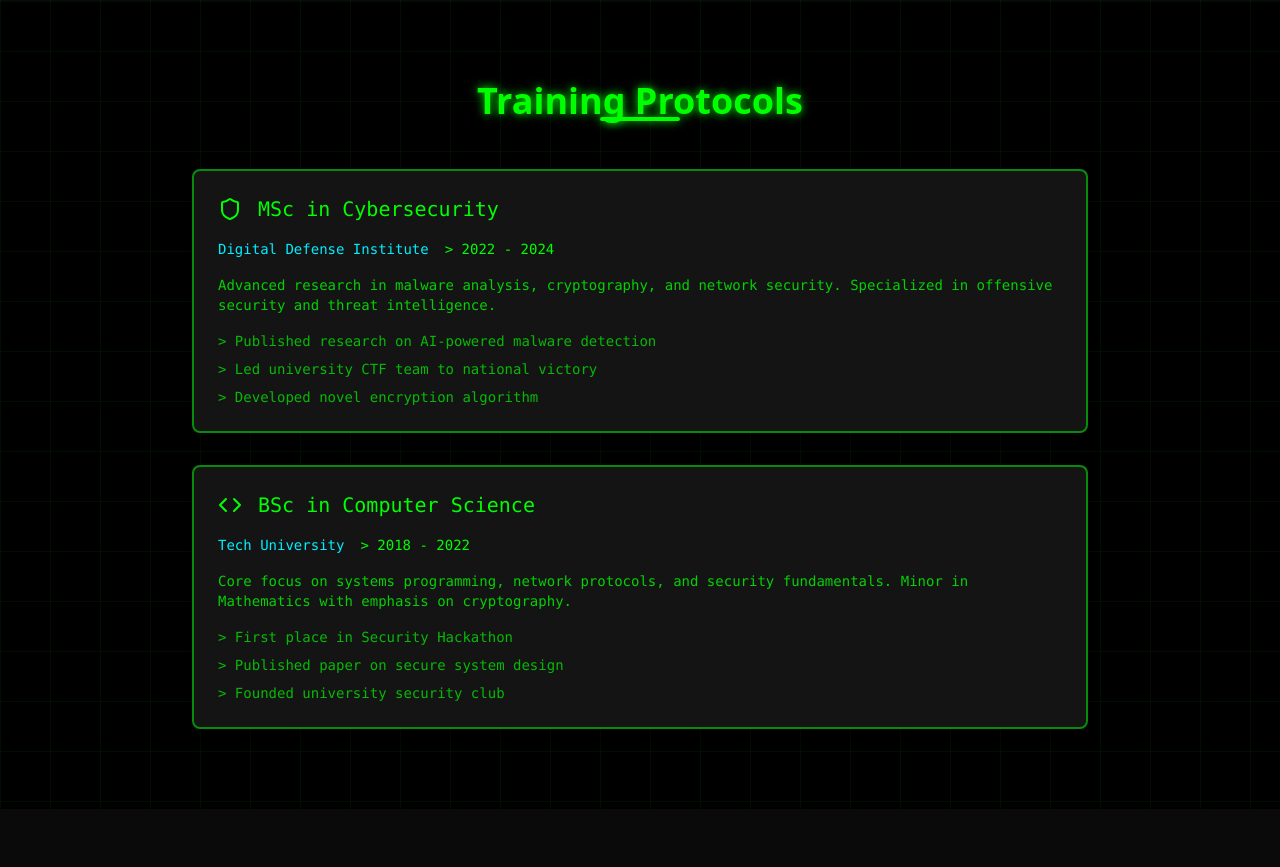
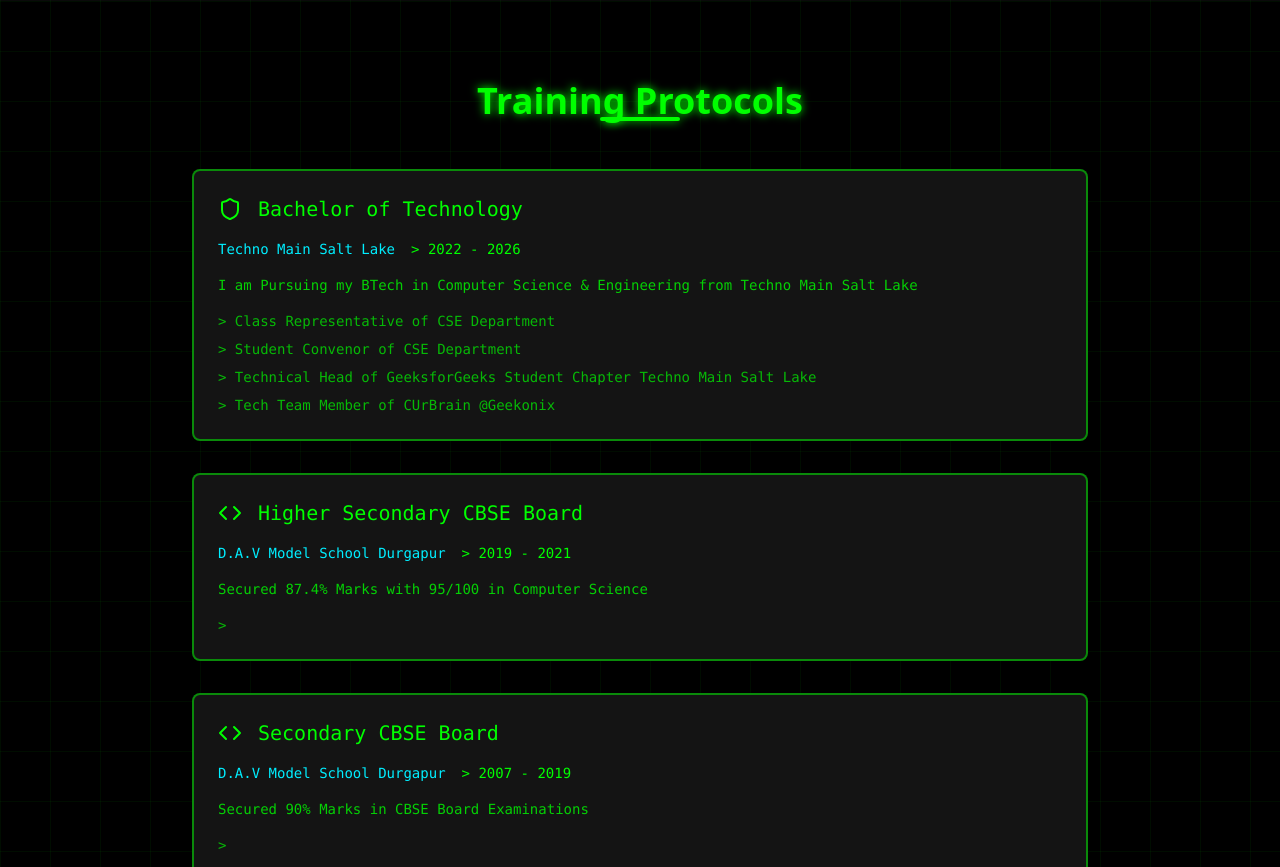
Before and after one commit to SamyakMishra072/Portfolio, a React (Vite) app: page / in a window 1280 px wide. Shown: the part 3793-4660 px from the top of the page. Built offline with nearby package versions, Linux system fonts and the light colour scheme.

Commit message:
EDUCATION

```diff
--- a/package.json
+++ b/package.json
@@ -33,6 +33,6 @@
     "tailwindcss": "^3.4.1",
     "typescript": "^5.5.3",
     "typescript-eslint": "^8.3.0",
-    "vite": "^5.4.14"
+    "vite": "^5.4.18"
   }
 }
--- a/src/components/Education.tsx
+++ b/src/components/Education.tsx
@@ -3,27 +3,36 @@ import { GraduationCap, Terminal, Code, Shield } from 'lucide-react';
 export function Education() {
   const education = [
     {
-      degree: 'MSc in Cybersecurity',
-      institution: 'Digital Defense Institute',
-      period: '2022 - 2024',
+      degree: 'Bachelor of Technology',
+      institution: 'Techno Main Salt Lake',
+      period: '2022 - 2026',
       icon: <Shield className="w-6 h-6" />,
-      description: 'Advanced research in malware analysis, cryptography, and network security. Specialized in offensive security and threat intelligence.',
+      description: 'I am Pursuing my BTech in Computer Science & Engineering from Techno Main Salt Lake',
       achievements: [
-        'Published research on AI-powered malware detection',
-        'Led university CTF team to national victory',
-        'Developed novel encryption algorithm'
+        'Class Representative of CSE Department',
+        'Student Convenor of CSE Department',
+        'Technical Head of GeeksforGeeks Student Chapter Techno Main Salt Lake',
+        'Tech Team Member of CUrBrain @Geekonix'
       ]
     },
     {
-      degree: 'BSc in Computer Science',
-      institution: 'Tech University',
-      period: '2018 - 2022',
+      degree: 'Higher Secondary CBSE Board',
+      institution: 'D.A.V Model School Durgapur',
+      period: '2019 - 2021',
       icon: <Code className="w-6 h-6" />,
-      description: 'Core focus on systems programming, network protocols, and security fundamentals. Minor in Mathematics with emphasis on cryptography.',
+      description: 'Secured 87.4% Marks with 95/100 in Computer Science',
       achievements: [
-        'First place in Security Hackathon',
-        'Published paper on secure system design',
-        'Founded university security club'
+        '',
+      ]
+    },
+    {
+      degree: 'Secondary CBSE Board',
+      institution: 'D.A.V Model School Durgapur',
+      period: '2007 - 2019',
+      icon: <Code className="w-6 h-6" />,
+      description: 'Secured 90% Marks in CBSE Board Examinations',
+      achievements: [
+        '',
       ]
     }
   ];
```
Also changed, not shown: 1 other file (tests, documents, lock files or other folders).
